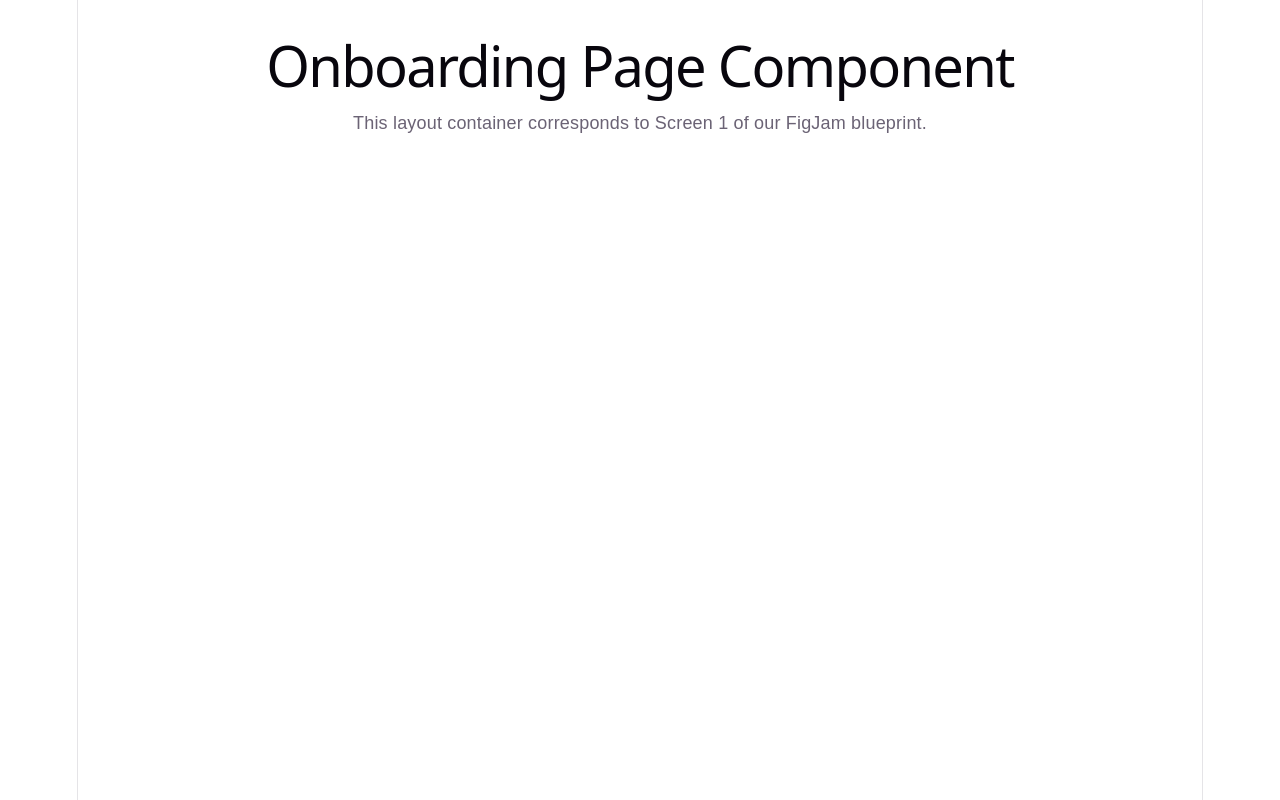
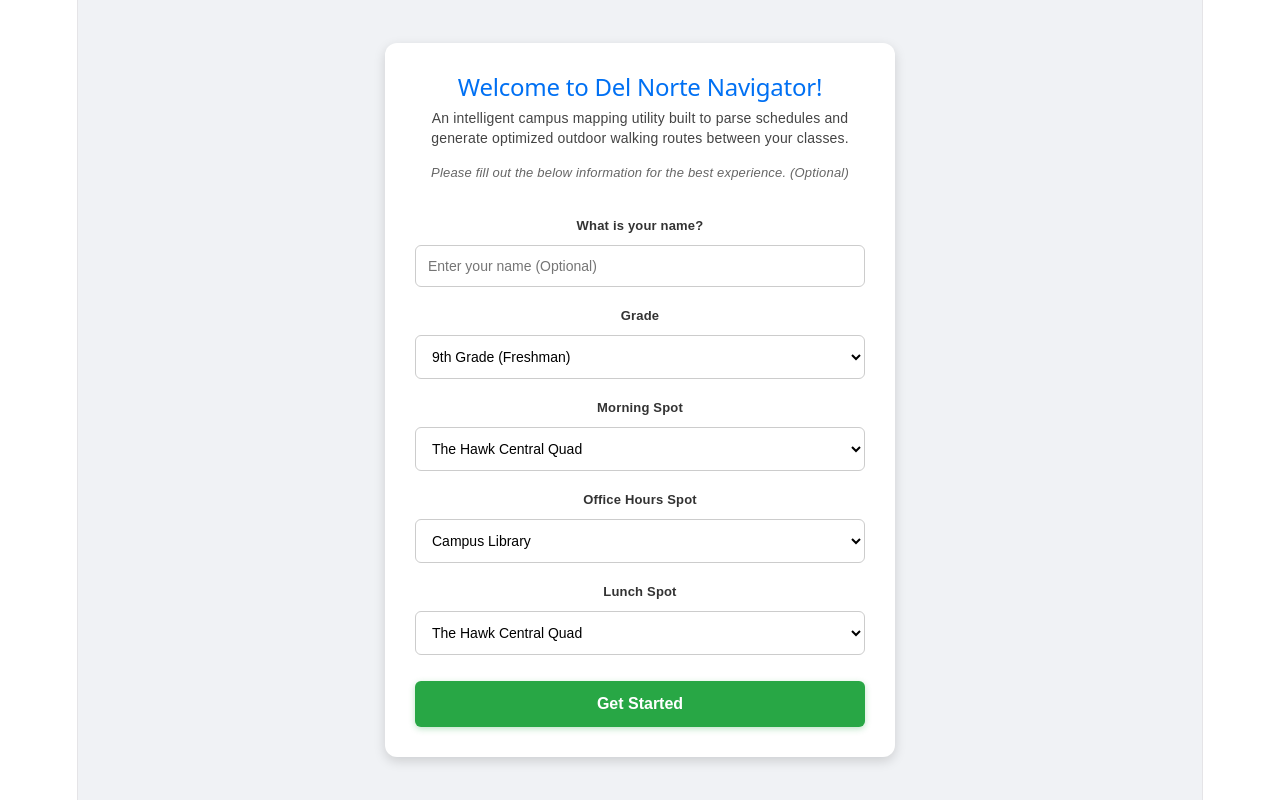
Before and after one commit to Arnav210/school-campus-navigator, a React (Vite) app: page /school-campus-navigator/onboarding in a window 1280 px wide. Built offline with nearby package versions, Linux system fonts and the light colour scheme.

Commit message:
user onboarding and learning log updates

```diff
--- a/src/pages/OnboardingPage.jsx
+++ b/src/pages/OnboardingPage.jsx
@@ -1,10 +1,103 @@
-import React from 'react';
+import React, { useState } from 'react';
+import { useNavigate } from 'react-router-dom';
 
 function OnboardingPage() {
+  const navigate = useNavigate();
+
+  // Local state tracking hooks capturing user choices dynamically
+  const [name, setName] = useState('');
+  const [grade, setGrade] = useState('9');
+  const [morningSpot, setMorningSpot] = useState('The Hawk Central Quad');
+  const [officeHoursSpot, setOfficeHoursSpot] = useState('Campus Library');
+  const [lunchSpot, setLunchSpot] = useState('The Hawk Central Quad');
+
+  const handleOnboardingSubmit = (e) => {
+    // Intercept standard browser page reload events upon form submission
+    e.preventDefault();
+
+    // Cache the answers into the client browser's local memory store (HashMap pattern)
+    // Employs a logical short-circuit fallback if the text field is left blank
+    localStorage.setItem('studentName', name || 'Del Norte Guest');
+    localStorage.setItem('studentGrade', grade);
+    localStorage.setItem('morningSpot', morningSpot);
+    localStorage.setItem('officeHoursSpot', officeHoursSpot);
+    localStorage.setItem('lunchSpot', lunchSpot);
+
+    // Set validation token flag to instruct router to store session state
+    localStorage.setItem('hasCompletedOnboarding', 'true');
+
+    // Programmatically push user onto map view route path
+    navigate('/map');
+  };
+
   return (
-    <div style={{ padding: '20px', fontFamily: 'sans-serif', textAlign: 'center' }}>
-      <h1>Onboarding Page Component</h1>
-      <p>This layout container corresponds to Screen 1 of our FigJam blueprint.</p>
+    <div style={{ padding: '20px', boxSizing: 'border-box', width: '100%', minHeight: '100vh', fontFamily: 'sans-serif', display: 'flex', alignItems: 'center', justifyContent: 'center', backgroundColor: '#f0f2f5' }}>
+
+      <form onSubmit={handleOnboardingSubmit} style={{ backgroundColor: 'white', padding: '30px', borderRadius: '12px', width: '100%', maxWidth: '450px', boxShadow: '0 4px 12px rgba(0,0,0,0.15)', display: 'flex', flexDirection: 'column', gap: '16px' }}>
+
+        <div style={{ textAlign: 'center', marginBottom: '10px' }}>
+          <h2 style={{ margin: '0 0 8px 0', color: '#0070f3' }}>Welcome to Del Norte Navigator!</h2>
+          <p style={{ margin: '0 0 12px 0', color: '#444', fontSize: '14px', lineHeight: '1.4' }}>
+            An intelligent campus mapping utility built to parse schedules and generate optimized outdoor walking routes between your classes.
+          </p>
+          <p style={{ margin: 0, color: '#666', fontSize: '13px', fontStyle: 'italic' }}>
+            Please fill out the below information for the best experience. (Optional)
+          </p>
+        </div>
+
+        {/* Name Parameter - No "required" flag to allow total bypass flexibility */}
+        <div style={{ display: 'flex', flexDirection: 'column', gap: '6px' }}>
+          <label style={{ fontSize: '13px', fontWeight: 'bold', color: '#333' }}>What is your name?</label>
+          <input type="text" placeholder="Enter your name (Optional)" value={name} onChange={(e) => setName(e.target.value)} style={{ padding: '12px', borderRadius: '6px', border: '1px solid #ccc', fontSize: '14px' }} />
+        </div>
+
+        {/* Grade Option Selection */}
+        <div style={{ display: 'flex', flexDirection: 'column', gap: '6px' }}>
+          <label style={{ fontSize: '13px', fontWeight: 'bold', color: '#333' }}>Grade</label>
+          <select value={grade} onChange={(e) => setGrade(e.target.value)} style={{ padding: '12px', borderRadius: '6px', border: '1px solid #ccc', fontSize: '14px', backgroundColor: 'white' }}>
+            <option value="9">9th Grade (Freshman)</option>
+            <option value="10">10th Grade (Sophomore)</option>
+            <option value="11">11th Grade (Junior)</option>
+            <option value="12">12th Grade (Senior)</option>
+          </select>
+        </div>
+
+        {/* Morning Location Options */}
+        <div style={{ display: 'flex', flexDirection: 'column', gap: '6px' }}>
+          <label style={{ fontSize: '13px', fontWeight: 'bold', color: '#333' }}>Morning Spot</label>
+          <select value={morningSpot} onChange={(e) => setMorningSpot(e.target.value)} style={{ padding: '12px', borderRadius: '6px', border: '1px solid #ccc', fontSize: '14px', backgroundColor: 'white' }}>
+            <option value="The Hawk Central Quad">The Hawk Central Quad</option>
+            <option value="Campus Library">Campus Library</option>
+            <option value="Main Gymnasium & Athletics">Main Gymnasium & Athletics</option>
+            <option value="Student Locker Room Loop">Student Locker Room Loop</option>
+          </select>
+        </div>
+
+        {/* Office Hours Location Options */}
+        <div style={{ display: 'flex', flexDirection: 'column', gap: '6px' }}>
+          <label style={{ fontSize: '13px', fontWeight: 'bold', color: '#333' }}>Office Hours Spot</label>
+          <select value={officeHoursSpot} onChange={(e) => setOfficeHoursSpot(e.target.value)} style={{ padding: '12px', borderRadius: '6px', border: '1px solid #ccc', fontSize: '14px', backgroundColor: 'white' }}>
+            <option value="Campus Library">Campus Library</option>
+            <option value="The Hawk Central Quad">The Hawk Central Quad</option>
+          </select>
+        </div>
+
+        {/* Lunch Location Options */}
+        <div style={{ display: 'flex', flexDirection: 'column', gap: '6px' }}>
+          <label style={{ fontSize: '13px', fontWeight: 'bold', color: '#333' }}>Lunch Spot</label>
+          <select value={lunchSpot} onChange={(e) => setLunchSpot(e.target.value)} style={{ padding: '12px', borderRadius: '6px', border: '1px solid #ccc', fontSize: '14px', backgroundColor: 'white' }}>
+            <option value="The Hawk Central Quad">The Hawk Central Quad</option>
+            <option value="Campus Library">Campus Library</option>
+            <option value="Main Gymnasium & Athletics">Main Gymnasium & Athletics</option>
+          </select>
+        </div>
+
+        {/* Form Submission Button */}
+        <button type="submit" style={{ marginTop: '10px', padding: '14px', backgroundColor: '#28a745', color: 'white', border: 'none', borderRadius: '6px', fontSize: '16px', fontWeight: 'bold', cursor: 'pointer', boxShadow: '0 2px 6px rgba(40,167,69,0.3)' }}>
+          Get Started
+        </button>
+
+      </form>
     </div>
   );
 }
```
Also changed, not shown: 1 other file (tests, documents, lock files or other folders).
